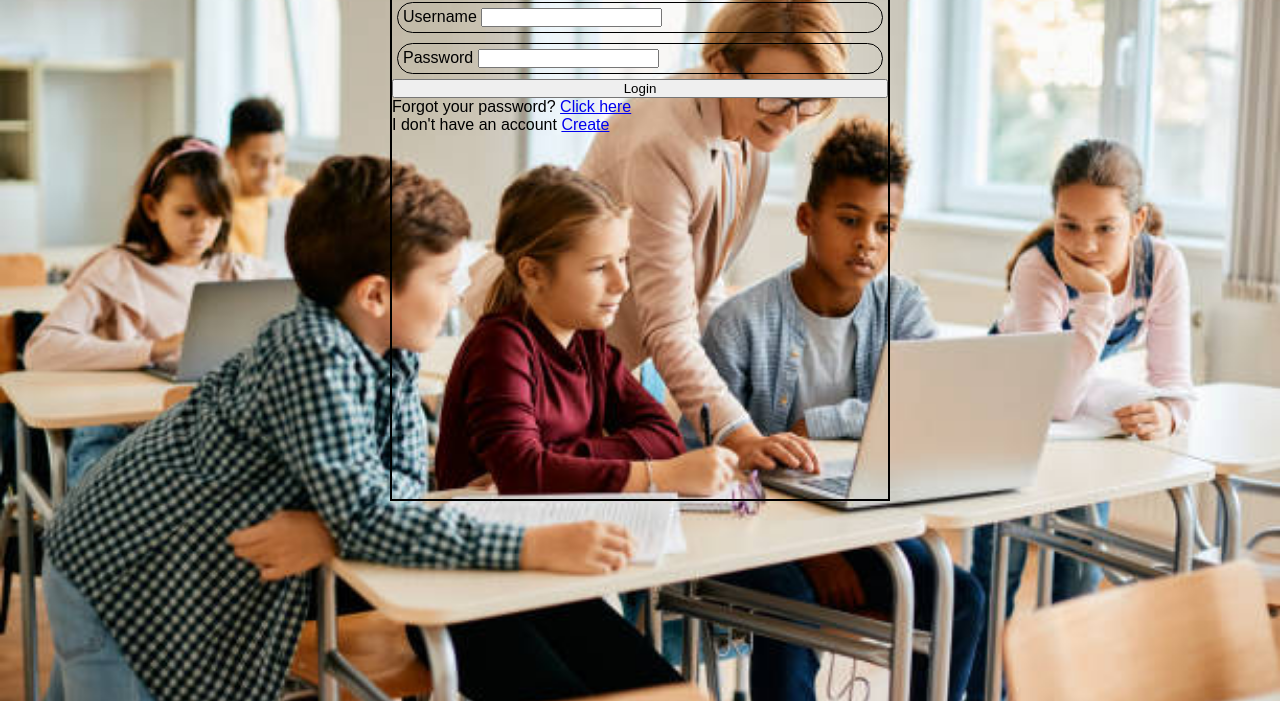
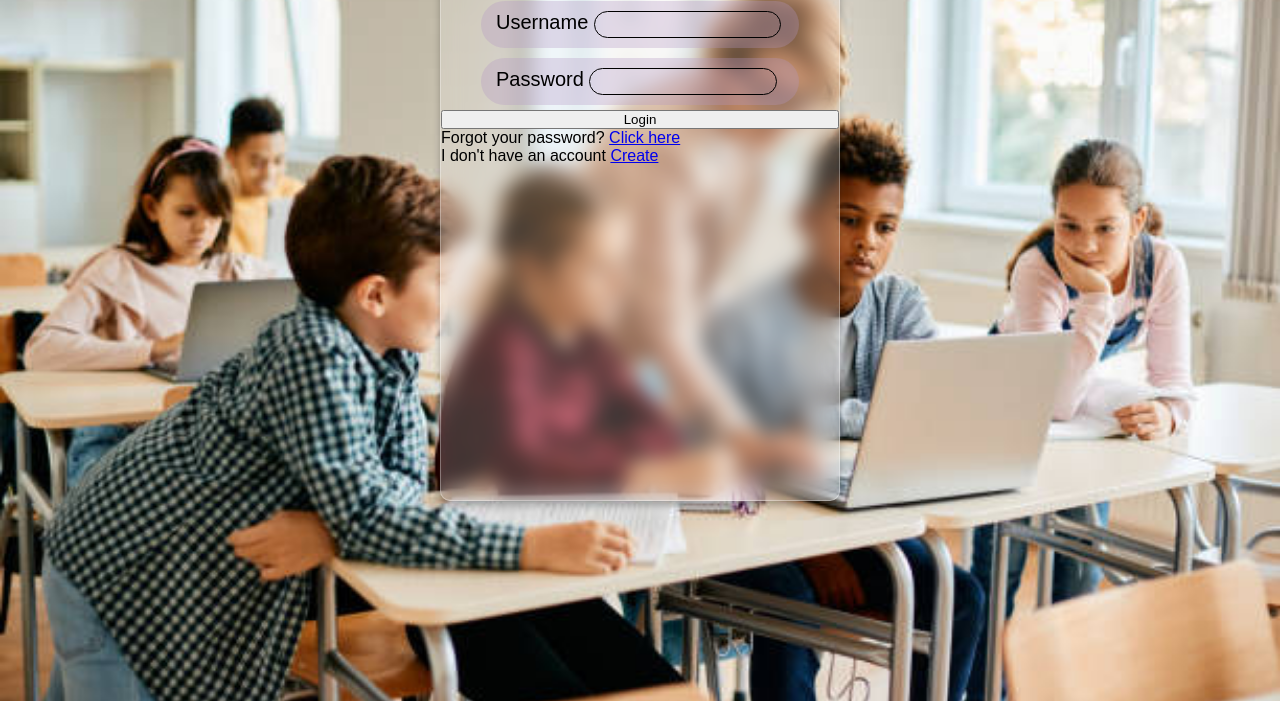
Before and after one commit to sangaray/GlassForm, a plain HTML site: page index.html in a window 1280 px wide. Shown: the part 99-800 px from the top of the page. Drawn offline with Linux system fonts and the light colour scheme.

Commit message:
Glass Form - Inputs terminados

```diff
--- a/styles.css
+++ b/styles.css
@@ -17,20 +17,23 @@ body {
 }
 
 .form {
-	width: 500px;
+	width: 400px;
 	height: 600px;
 	margin: auto;
 	border: 2px solid #000;
-}
-
-.form {
 	display: flex;
 	flex-direction: column;
+	background: rgba(255, 255, 255, 0.2);
+	border-radius: 10px;
+	backdrop-filter: blur(10px);
+	-webkit-backdrop-filter: blur(10px);
+	border: 1px solid #ffffff4d;
+	box-shadow: 0 5px 7px #00000044;
 }
 
 .form__title {
 	font-size: 30px;
-	padding: 30px;
+	padding: 30px 40px;
 }
 
 span {
@@ -40,8 +43,45 @@ span {
 
 .form__username,
 .form_password {
-	border: 1px solid #000;
+	width: 80%;
 	border-radius: 40px;
+	padding: 10px 15px;
+	background-color: #b196c150;
+	margin: 5px 40px;
+}
+
+.form__label {
+	font-size: 20px;
+}
+
+.form__input {
+	border: 1px solid #000000;
+	width: 65%;
+	outline: none;
+	border-radius: 20px;
+	background-color: transparent;
+	color: #f0ffff;
 	padding: 5px;
-	margin: 5px;
 }
+
+.form__input::placeholder {
+	color: #f0ffff;
+}
+.form__input .form__input::placeholder:focus {
+	background-color: transparent;
+}
+
+.form__input:-webkit-autofill {
+	-webkit-box-shadow: 0 0 0 30px #0b0b2c inset !important;
+	-webkit-text-fill-color: #f0ffff !important;
+}
+
+.form__input:-webkit-autofill:focus {
+	-webkit-box-shadow: 0 0 0 30px #0b0b2c inset !important;
+	-webkit-text-fill-color: #f0ffff !important;
+	transition: background-color 5000s ease-in-out 0s;
+}
+
+.form__input:focus::placeholder {
+	color: #f0ffff;
+}
```
